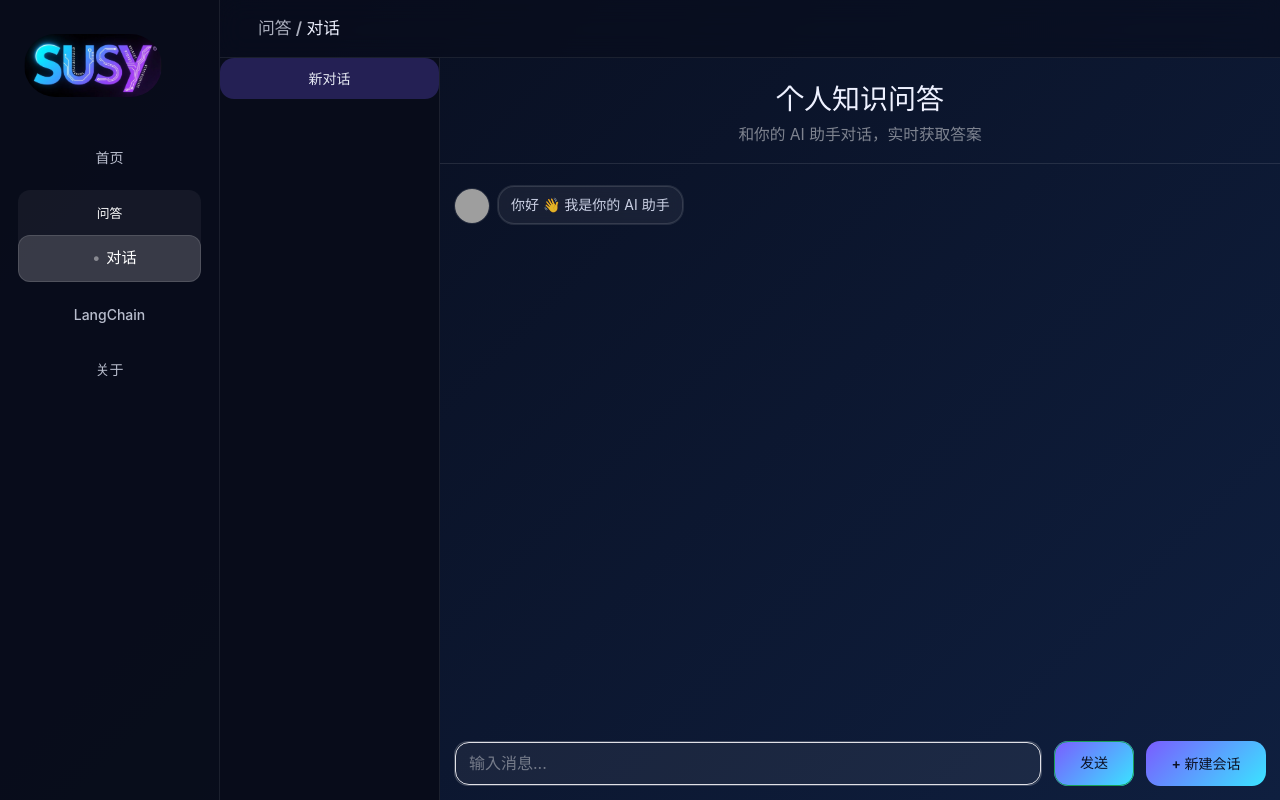
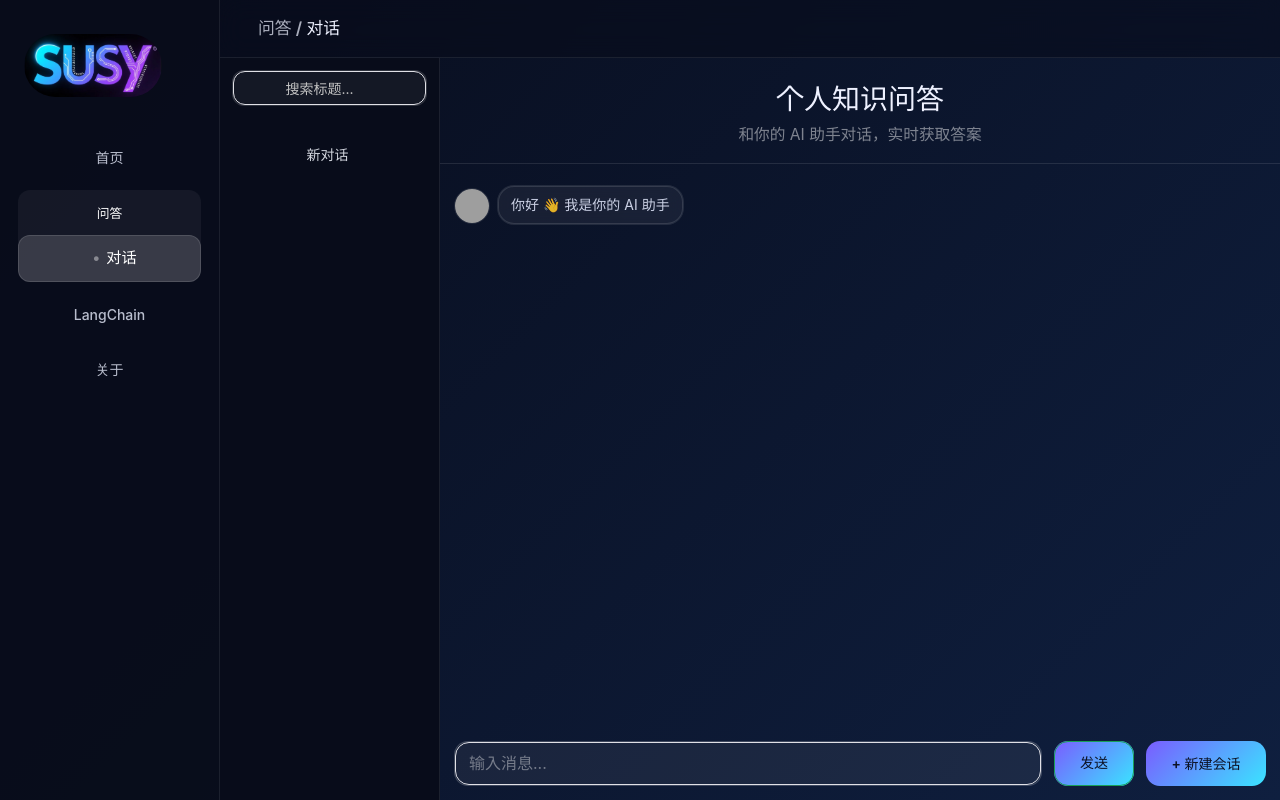
Before and after one commit to suyanyan-kk/ai-chat-app, a Vue app in the folder frontend/: page /qa/chat in a window 1280 px wide. Built offline with nearby package versions, Linux system fonts and the light colour scheme; grey boxes are pictures that could not be loaded.

Commit message:
feat:标题搜索

```diff
--- a/frontend/src/stores/modules/chatStore.js
+++ b/frontend/src/stores/modules/chatStore.js
@@ -10,7 +10,10 @@ export const useChatStore = defineStore("chat", {
       //   title: "新对话",
       //   messages: [],
       //   createdAt: Date.now(),
+      //   matchType: "title" | "message",
+      //   messageIndex // ⭐ 命中的消息位置
       //   messages: [{
+      //     id: Date.now() + Math.random(), // ⭐ 唯一ID
       //     type: "markdown",
       //     isUser: false,
       //     role: "AI",//角色：AI 或 User
@@ -21,15 +24,49 @@ export const useChatStore = defineStore("chat", {
       // }
     ],
     currentSessionId: null,
+    keyword: "" // ⭐ 搜索关键词
   }),
 
   getters: {
+    // 获取当前会话对象
     currentSession(state) {
       return state.sessions.find(s => s.id === state.currentSessionId)
     },
     // 获取当前会话的消息列表
     currentMessages() {
       return this.currentSession?.messages || []
+    },
+    // ⭐ 搜索后的会话列表
+    searchResults(state) {
+      if (!state.keyword) return []
+
+      const keyword = state.keyword.toLowerCase()
+      const results = []
+
+      state.sessions.forEach(session => {
+        // ⭐ 1. 标题匹配
+        if (session.title?.toLowerCase().includes(keyword)) {
+          results.push({
+            id: session.id,
+            title: session.title,
+            matchType: "title"
+          })
+        }
+
+        // ⭐ 2. 消息匹配
+        // session.messages.forEach((msg, index) => {
+        //   if (msg.content?.toLowerCase().includes(keyword)) {
+        //     results.push({
+        //       id: session.id,
+        //       title: session.title,
+        //       matchType: "message",
+        //       // messageIndex: index
+        //     })
+        //   }
+        // })
+      })
+
+      return results
     }
   },
 
@@ -40,6 +77,8 @@ export const useChatStore = defineStore("chat", {
         id,
         title: "新对话",
         createdAt: Date.now(),
+        matchType: "title" | "message",
+        // messageIndex, // ⭐ 命中的消息位置
         messages: [
           {
             type: "text",
@@ -47,7 +86,8 @@ export const useChatStore = defineStore("chat", {
             role: "AI",
             content: "你好 👋 我是你的 AI 助手",
             time: Date.now(),
-            loading: false
+            loading: false,
+            id: Date.now() + Math.random(), // ⭐ 唯一ID
           }
         ]
       })
@@ -101,11 +141,13 @@ export const useChatStore = defineStore("chat", {
       msgs[msgs.length - 1].loading = false
     },
     updateSessionTitle(sessionId, title) {
-      debugger
       const session = this.sessions.find(s => s.id === sessionId);
       if (session) {
         session.title = title;
       }
+    },
+    setKeyword(keyword) {
+      this.keyword = keyword
     }
   }
 })
--- a/frontend/src/views/chat/ChatSidebar.vue
+++ b/frontend/src/views/chat/ChatSidebar.vue
@@ -1,68 +1,188 @@
 <template>
-  <aside class="sidebar">
-    <!-- 会话列表 -->
-    <div class="session-list">
+  <div class="sidebar">
+    <!-- 🔍 搜索 -->
+    <n-input
+      placeholder="搜索标题..."
+      v-model:value="keyword"
+      clearable
+      round
+    />
+
+    <!-- 🔍 搜索结果 -->
+    <div v-if="keyword">
       <div
-        v-for="session in chatStore.sessions"
-        :key="session.id"
-        :class="['session-item', { active: session.id === chatStore.currentSessionId }]"
-        @click="switchSession(session.id)"
+        v-for="(item) in searchResults"
+        :key="item.id"
+        class="session-item"
+        @click="selectSession(item.id)"
       >
-        <span class="title">
-          {{ session.title || '新对话' }}
-        </span>
+        <div class="title" v-html="highlight(item.title)" />
+
+        <!-- <div class="desc">
+          {{ item.matchType === 'title' ? '标题匹配' : '内容匹配' }}
+        </div> -->
+      </div>
+
+      <div v-if="searchResults.length === 0" class="empty">
+        没有找到结果
       </div>
     </div>
-  </aside>
+
+    <!-- 📋 默认会话列表 -->
+    <div v-else class="session-list">
+      <div
+        v-for="session in sessions"
+        :key="session.id"
+        class="session-item"
+        @click="selectSession(session.id)"
+      >
+        {{ session.title }}
+      </div>
+    </div>
+
+  </div>
 </template>
 
 <script setup>
 import { useChatStore } from "@/stores/modules/chatStore";
+import { computed,nextTick } from "vue"
+import { storeToRefs } from "pinia"
+const chatStore = useChatStore();
+const { sessions, keyword, searchResults, } = storeToRefs(chatStore)
 
-const chatStore = useChatStore();
 
-// 切换会话
-const switchSession = (id) => {
-  chatStore.switchSession(id);
-};
+// ⭐ 点击搜索结果（核心🔥）
+const selectSession = async (sessionId) => {
+  // 1️⃣ 切换会话
+  chatStore.switchSession(sessionId);
+
+  await nextTick()
+
+  // 2️⃣ 如果是内容匹配 → 滚动定位
+  // if (item.matchType === "message") {
+  //   scrollToMessage(item.messageIndex)
+  // }
+}
+
+// ⭐ 滚动到消息（重点🔥）
+const scrollToMessage = (index) => {
+  const el = document.querySelectorAll(".msg-item")[index]
+
+  if (el) {
+    el.scrollIntoView({
+      behavior: "smooth",
+      block: "center"
+    })
+
+    // ⭐ 高亮闪烁
+    el.classList.add("flash")
+    setTimeout(() => {
+      el.classList.remove("flash")
+    }, 1500)
+  }
+}
+// ⭐ 高亮
+const highlight = (text) => {
+  if (!keyword.value) return text
+  const reg = new RegExp(`(${keyword.value})`, "gi")
+  return text.replace(reg, `<span class="hl">$1</span>`)
+}
 </script>
 
 <style scoped>
 .sidebar {
   width: 240px;
   height: 100%;
-  background: #0f172a;
+  background: #0c1225;
   display: flex;
   flex-direction: column;
   border-right: 1px solid rgba(255,255,255,0.08);
+  padding: 12px;
 }
 
+/* 搜索框 */
+.sidebar :deep(.n-input) {
+  border-radius: 12px;
+  background: rgba(255,255,255,0.05);
+  border: 1px solid rgba(255,255,255,0.12);
+  transition: all 0.2s ease;
+}
 
+.sidebar :deep(.n-input:hover) {
+  border-color: rgba(122,92,255,0.6);
+}
+
+.sidebar :deep(.n-input:focus-within) {
+  border-color: #7a5cff;
+  box-shadow: 0 0 0 2px rgba(122,92,255,0.25);
+}
+
+.sidebar :deep(.n-input__input-el) {
+  color: rgba(244,248,255,0.92);
+}
+
+/* 会话列表 */
 .session-list {
   flex: 1;
   overflow-y: auto;
+  margin-top: 12px;
+  padding-right: 4px;
 }
 
+/* 滚动条美化 */
+.session-list::-webkit-scrollbar {
+  width: 6px;
+}
+
+.session-list::-webkit-scrollbar-thumb {
+  background: rgba(255,255,255,0.15);
+  border-radius: 6px;
+}
+
+/* 每一项 */
 .session-item {
-  border-radius: 14px;
+  border-radius: 12px;
   padding: 10px 12px;
   cursor: pointer;
-  color: rgba(244, 248, 255, 0.92);
-  transition: 0.2s;
+  color: rgba(244, 248, 255, 0.85);
+  transition: all 0.18s ease;
+  margin-bottom: 6px;
 }
 
 .session-item:hover {
-  background: rgba(255,255,255,0.08);
+  background: rgba(255,255,255,0.06);
+  transform: translateX(2px);
 }
 
 .session-item.active {
-  background: rgba(122,92,255,0.25);
+  background: linear-gradient(
+    135deg,
+    rgba(122,92,255,0.35),
+    rgba(58,228,255,0.25)
+  );
   color: #fff;
 }
 
+/* 标题 */
 .title {
-  color: rgba(244, 248, 255, 0.92);
   font-size: 14px;
-  transition: all 0.2s ease;
+  line-height: 1.4;
+  white-space: nowrap;
+  overflow: hidden;
+  text-overflow: ellipsis;
+}
+
+/* 搜索高亮 */
+.hl {
+  color: #3ae4ff;
+  font-weight: 600;
+}
+
+/* 空状态 */
+.empty {
+  margin-top: 20px;
+  text-align: center;
+  font-size: 13px;
+  opacity: 0.6;
 }
 </style>
--- a/frontend/src/views/chat/chatMain.vue
+++ b/frontend/src/views/chat/chatMain.vue
@@ -52,7 +52,8 @@ const messages = ref([{
   // role: "AI",
   // content: "你好",
   // time: Date.now(),
-  // loading: false
+  // loading: false,
+  //  id: Date.now() + Math.random(), // ⭐ 唯一ID
  }]);
 
 
@@ -107,8 +108,8 @@ const sendMessage = async () => {
   }
  // ⭐ 是否是新会话（关键判断）
  const session = chatStore.getCurrentSession()
- const isFirstMessage = !session.title || session.title === "新会话"
-  handleUserMessage(value)
+ const isFirstMessage = chatStore.currentMessages.length === 1 && session?.messages[0]?.role === "AI"
+ await handleUserMessage(value)
 // ⭐ AI消息先插入一个空的
   const aiMessage = createAIMessage()
 
@@ -117,8 +118,6 @@ const sendMessage = async () => {
   } catch (error) {
     aiMessage.content = "抱歉，获取回复失败"
   } finally {
-    debugger
-    // 遗留问题标题没有生成，先放在这里，后续优化
     aiMessage.loading = false
     await nextTick()
     if (isFirstMessage) {
@@ -133,7 +132,8 @@ const handleUserMessage = async (value) => {
     isUser: true,
     role: "user",
     content: value,
-    time: Date.now()
+    time: Date.now(),
+    id: Date.now() + Math.random(), // ⭐ 唯一ID
   })
 
   newMessage.value = ""
@@ -148,6 +148,7 @@ const createAIMessage = () => {
     role: "AI",
     loading: true,
     time: Date.now(),
+    id: Date.now() + Math.random(), // ⭐ 唯一ID
   })
 
   chatStore.addAIMessage(aiMessage)
@@ -172,7 +173,6 @@ const handleStream = async (value, aiMessage) => {
 }
 // 5️⃣ 标题生成
 const handleTitle = async (value) => {
-  debugger
   try {
     const res = await generateTitle(value)
 
@@ -184,77 +184,6 @@ const handleTitle = async (value) => {
     console.log("生成标题失败")
   }
 }
-// const sendMessage = async () => {
-//   const value = newMessage.value.trim();
-//   if (!value) return;
-//   if (newMessage.value.length > 2000) {
-//      uiStore.showWarning()
-//      return
-//   }
-//    // ⭐ 是否是新会话（关键判断）
-//   const isFirstMessage = chatStore.currentMessages.length === 0;
-
-//   // 1️⃣ 前端先插入用户消息
-//   chatStore.addUserMessage({
-//     type: "text",
-//     isUser: true,
-//     role: "user",
-//     content: value,
-//     time: Date.now()
-//   })
-//   newMessage.value = "";
-//   await scrollToBottom();
-
-//   // 2️⃣AI消息先插入一个空的
-//   // ⭐关键，后续通过修改这个对象的text属性来实现流式更新
-//   let aiMessage = reactive({
-//     type: "markdown",
-//     content: "",
-//     isUser: false,
-//     role: "AI",
-//     loading: true,
-//     time: Date.now(),
-//   })
-
-//   chatStore.addAIMessage(aiMessage)
-//   await scrollToBottom()
-//   try {
-//     // ⭐ 这里的流式接口需要后端配合，逐步返回数据
-//     // await chatStream(value, async (chunk) => {
-//     // 提示词模版练习接口
-//     await chatStream({
-//       session_id: chatStore.currentSessionId,
-//       message: value
-//     }, async (msg) => {
-//       // console.log("👉 chunk对象:", msg) // 看整体
-//       // 🔥 流式内容
-//     if (msg.type === "stream") {
-//       queue.push(msg.data)   // 👈 只推“文本”
-//       // 每次收到新数据时尝试触发打字机效果，如果正在打字则会排队等候
-//       typeWriter(aiMessage)
-//       return
-//     }
-//     });
-//   } catch (error) {
-//     aiMessage.content = "抱歉，获取回复失败";
-//   } finally {
-//     aiMessage.loading = false
-//     await nextTick();
-//      // ⭐⭐⭐ 3️⃣ 生成标题（关键！！！）
-//   if (isFirstMessage) {
-//     try {
-//       const res = await generateTitle(value);
-
-//       chatStore.updateSessionTitle(
-//         chatStore.currentSessionId,
-//         res.title
-//       );
-//     } catch (e) {
-//       console.log("生成标题失败");
-//     }
-//   }
-//   }
-// };
 // 新建会话
 const handleNewSession = () => {
   chatStore.createSession();
```
Also changed, not shown: 1 other file (tests, documents, lock files or other folders). Lines whose indentation alone changed are shown as unchanged.
